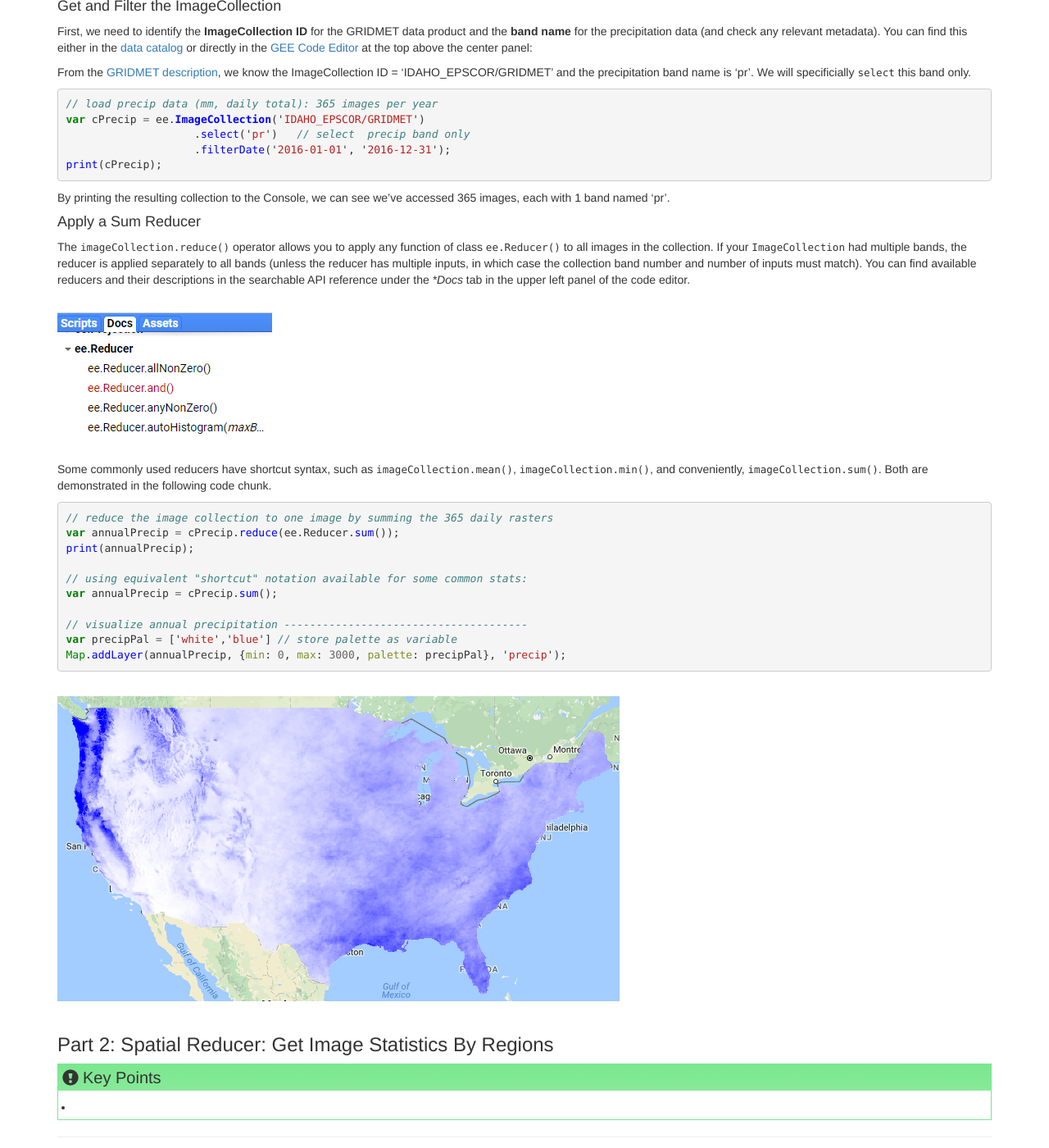
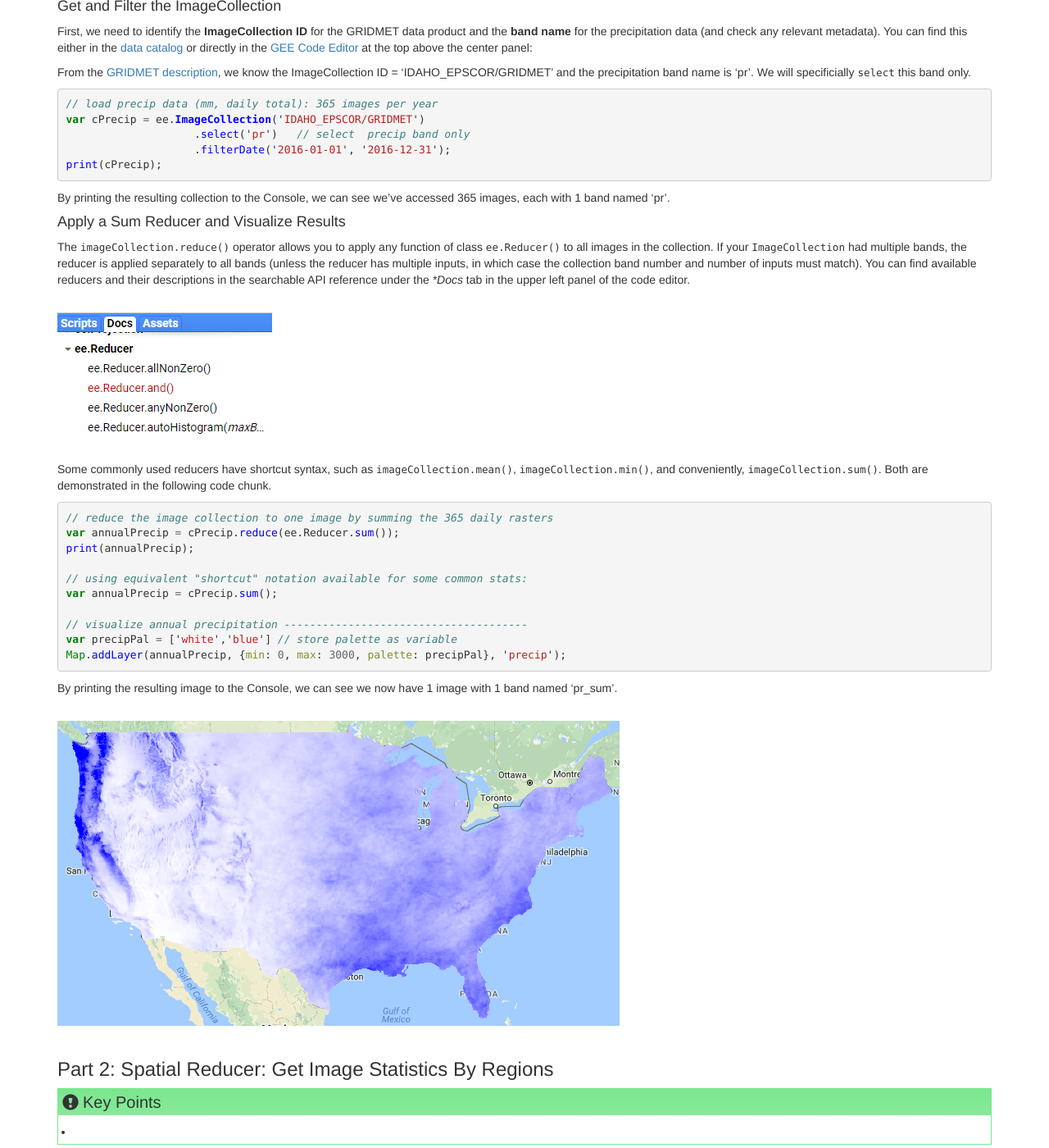
Before and after one commit to geohackweek/GoogleEarthEngine, a Jekyll site: the page built from _episodes/05-reducers.md, in a window 1280 px wide and 1400 px high, scrolled down 1316 px. Shown: the whole window at 82% size. Built offline with Jekyll 4.4.1, drawn with Linux system fonts in a browser that asks for light colours.

Commit message:
ep 5 part 1 solid draft

```diff
--- a/_episodes/05-reducers.md
+++ b/_episodes/05-reducers.md
@@ -52,7 +52,7 @@ print(cPrecip);
 
 By printing the resulting collection to the Console, we can see we've accessed 365 images, each with 1 band named 'pr'.
 
-#### Apply a Sum Reducer
+#### Apply a Sum Reducer and Visualize Results
 The `imageCollection.reduce()` operator allows you to apply any function of class `ee.Reducer()` to all images in the collection. If your `ImageCollection` had multiple bands, the reducer is applied separately to all bands (unless the reducer has multiple inputs, in which case the collection band number and number of inputs must match). You can find available reducers and their descriptions in the searchable API reference under the **Docs* tab in the upper left panel of the code editor.
 
 <br>
@@ -74,6 +74,8 @@ var precipPal = ['white','blue'] // store palette as variable
 Map.addLayer(annualPrecip, {min: 0, max: 3000, palette: precipPal}, 'precip');
 {% endhighlight %}
 
+By printing the resulting image to the Console, we can see we now have 1 image with 1 band named 'pr_sum'.
+
 <br>
 <img src="../fig/05_annualPrecipMap.PNG" border = "10">
 <br><br>
```
